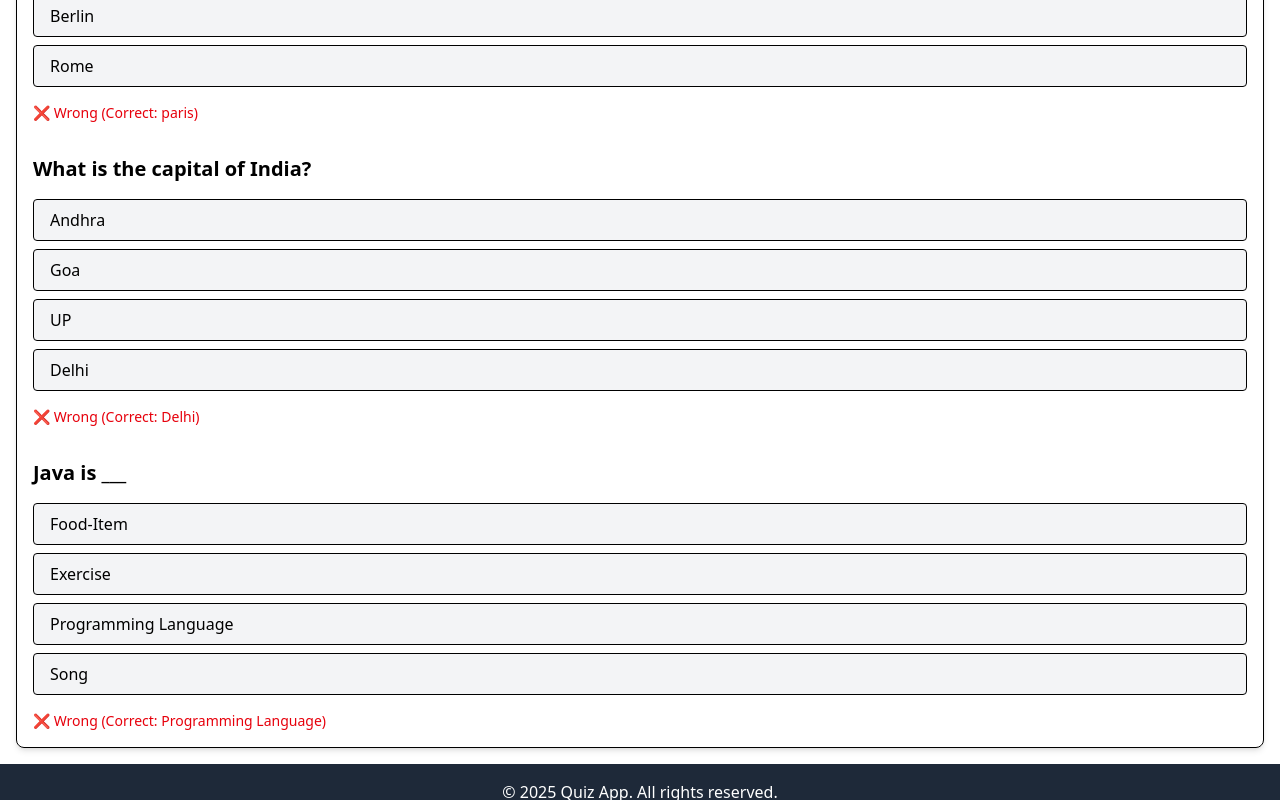
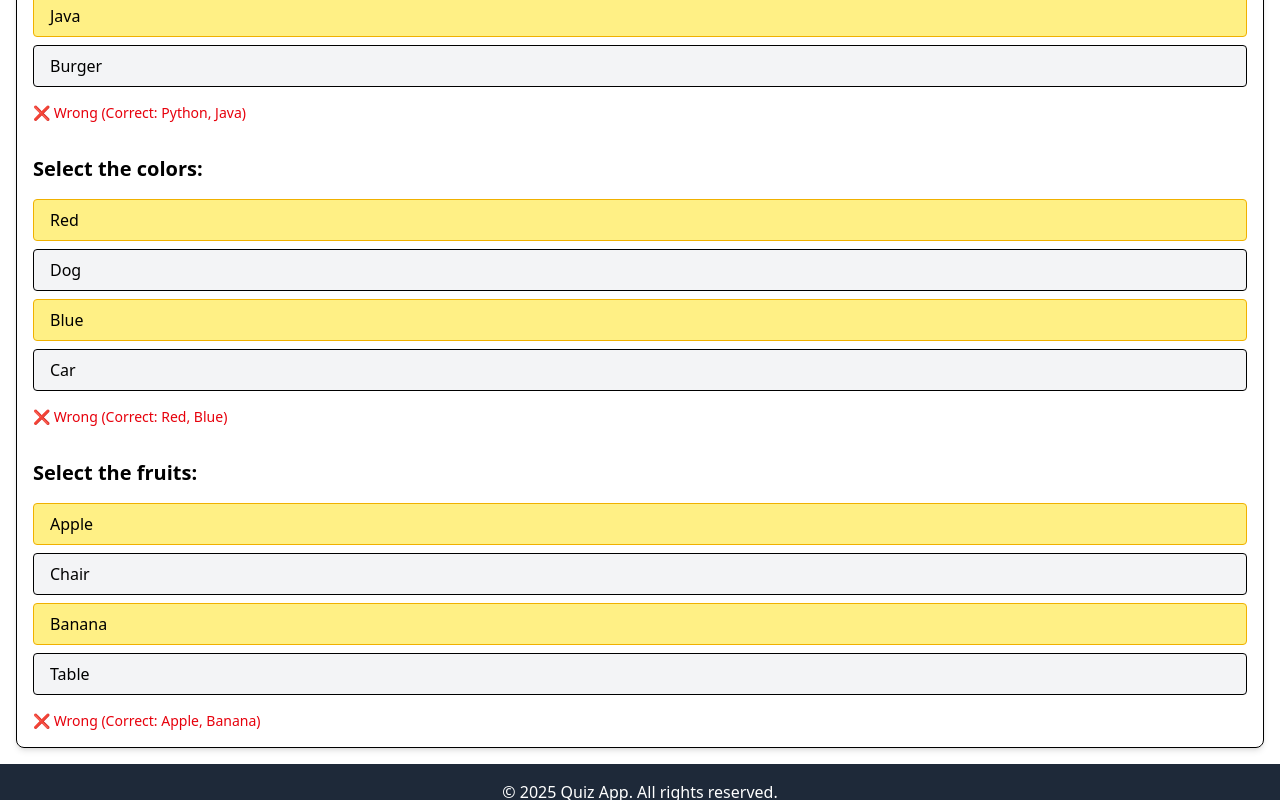
Before and after one commit to nadeemshaikk/react-quiz-app, a React (Vite) app: page / in a window 1280 px wide. Both pictures are taken after a click on the button "Submit". Shown: the part 246-1046 px from the top of the page. Built offline with nearby package versions, Linux system fonts and the light colour scheme.

Commit message:
Updated MCQS Component with Multiple Choices

```diff
--- a/src/components/Option.jsx
+++ b/src/components/Option.jsx
@@ -6,6 +6,7 @@ function Option({ text, isSelected, onClick, showResult, isCorrect }) {
     if (showResult) {
       if (isSelected && isCorrect) resultStyle = "bg-green-200 border-green-500"
       else if (isSelected && !isCorrect) resultStyle = "bg-red-200 border-red-500"
+      else if (!isSelected && isCorrect) resultStyle = "bg-yellow-200 border-yellow-500" // missed correct option
     }
 
     return (
--- a/src/components/Question.jsx
+++ b/src/components/Question.jsx
@@ -3,36 +3,57 @@ import Option from './Option'
 
 const questions = [
   {
-        id:1,
-        question: 'What is the capital of France?',
-        options: ['paris', 'London', 'Berlin', 'Rome'],
-        answer: 'paris',
+    id: 1,
+    question: 'Which of the following are programming languages?',
+    options: ['Python', 'Pizza', 'Java', 'Burger'],
+    answer: ['Python', 'Java'],
   },
   {
-        id:2,
-        question: "What is the capital of India?",
-        options: ['Andhra', 'Goa', 'UP', 'Delhi'],
-        answer: 'Delhi',
+    id: 2,
+    question: 'Select the colors:',
+    options: ['Red', 'Dog', 'Blue', 'Car'],
+    answer: ['Red', 'Blue'],
   },
   {
     id: 3,
-        question: 'Java is ___',
-        options: ['Food-Item', 'Exercise', 'Programming Language', 'Song'],
-        answer: 'Programming Language',
+    question: 'Select the fruits:',
+    options: ['Apple', 'Chair', 'Banana', 'Table'],
+    answer: ['Apple', 'Banana'],
   },
 ]
+
 function Question() {
   const [selectedAnswers, setSelectedAnswers] = useState({})
   const [showResults, setShowResults] = useState(false)
 
   const handleSelect = (questionId, option) => {
-        setSelectedAnswers((prev) => ({
+    setSelectedAnswers((prev) => {
+      const prevSelected = prev[questionId] || []
+      if (prevSelected.includes(option)) {
+        // Deselect if already selected
+        return {
           ...prev,
-            [questionId]: option,
-        }))
+          [questionId]: prevSelected.filter((item) => item !== option),
         }
-    const handleSubmit = () =>{
+      } else {
+        // Select new option
+        return {
+          ...prev,
+          [questionId]: [...prevSelected, option],
+        }
+      }
+    })
+  }
+
+  const handleSubmit = () => {
     setShowResults(true)
+  }
+
+  const checkCorrect = (questionId, correctAnswers) => {
+    const selected = selectedAnswers[questionId] || []
+    const sortedSelected = [...selected].sort()
+    const sortedCorrect = [...correctAnswers].sort()
+    return JSON.stringify(sortedSelected) === JSON.stringify(sortedCorrect)
   }
 
   return (
@@ -42,8 +63,8 @@ function Question() {
           <h2 className="text-xl font-semibold mb-4">{q.question}</h2>
           <div className="space-y-2">
             {q.options.map((option) => {
-                  const isSelected = selectedAnswers[q.id] === option
-                  const isCorrect = q.answer === option
+              const isSelected = selectedAnswers[q.id]?.includes(option)
+              const isCorrect = q.answer.includes(option)
 
               return (
                 <Option
@@ -58,10 +79,10 @@ function Question() {
             })}
             {showResults && (
               <p className="mt-2 text-sm">
-                    {selectedAnswers[q.id] === q.answer ? (
+                {checkCorrect(q.id, q.answer) ? (
                   <span className="text-green-600">✅ Correct</span>
                 ) : (
-                      <span className="text-red-600">❌ Wrong (Correct: {q.answer})</span>
+                  <span className="text-red-600">❌ Wrong (Correct: {q.answer.join(', ')})</span>
                 )}
               </p>
             )}
```
Lines whose indentation alone changed are shown as unchanged.
